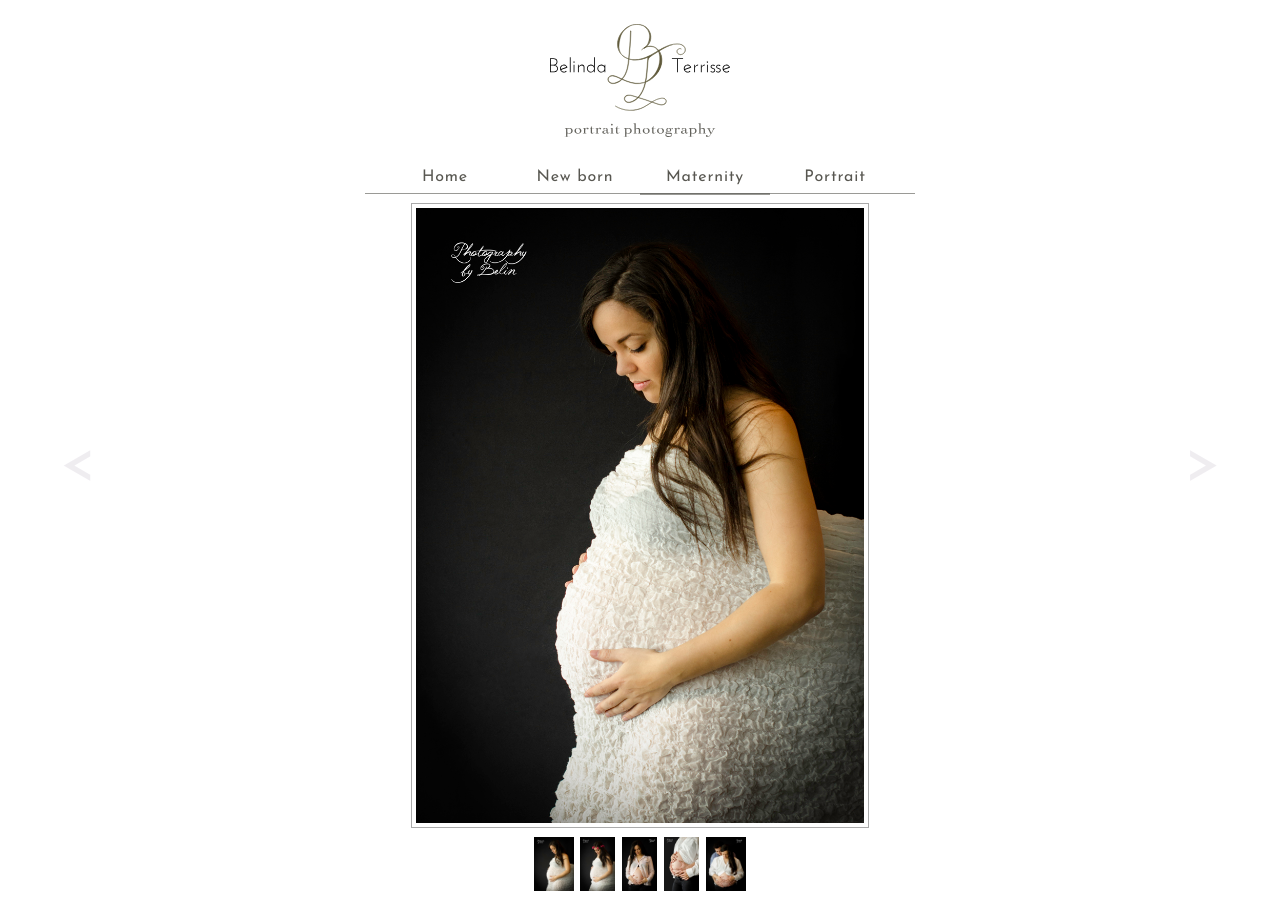
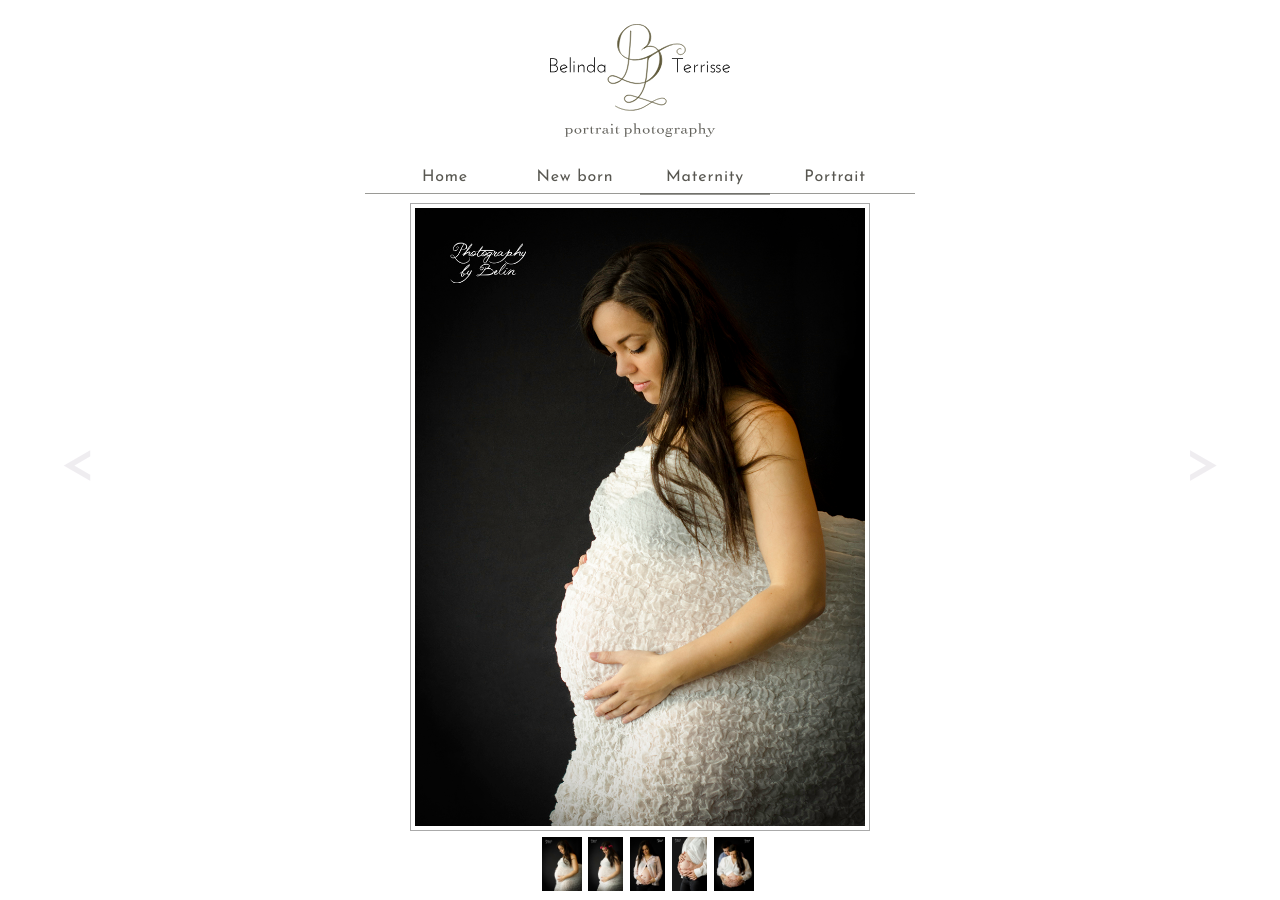
Before and after one commit to cmbybelin/cmbybelin.github.io, a Jekyll site: the page built from _portfolio/maternity.markdown, in a window 1280 px wide. Built offline with Jekyll 4.4.1, drawn with Linux system fonts in a browser that asks for light colours; nearby versions of some CDN libraries; some web fonts are replaced.

Commit message:
remove all calc() from css. (Android 4+ compatible)

```diff
--- a/style/main.css
+++ b/style/main.css
@@ -176,12 +176,12 @@
  display: none;
 }
 .portfolio img {
- max-width: calc(100% - 10px);
- max-height: calc(100% - 10px);
+ max-width: 100%;
+ max-height: 100%;
 }
 .portfolio .photo {
  position: absolute;
- top: 203px;
+ top: 208px;
  bottom: 8px;
  left: 0;
  right: 0;
@@ -355,7 +355,7 @@
  }
  footer section {
   display: inline-block;
-  width: calc(99.99% / 3);
+  width: 33.33%;
   box-sizing: border-box;
   vertical-align: top;
  }
@@ -383,16 +383,17 @@
   bottom: 0px;
   height: 64px;
   left: 8px;
-  width: calc(100% - 16px);
+  width: 100%;
   text-align: center;
   white-space: nowrap;
   overflow-x: scroll;
  }
  .thumbnails img {
-  height: 64px;
+  height: 54px;
   width: auto;
   border: 1px solid transparent;
   padding: 0;
+  cursor: pointer;
  }
  .thumbnails img.selected {
   border: 1px solid white;
@@ -427,7 +428,7 @@
   display: block;
  }
  .portfolio .photo {
-  bottom: 72px;
+  bottom: 74px;
  }
 }
 
```
